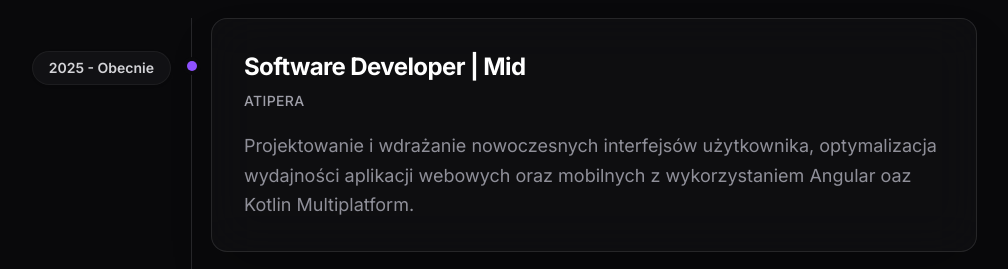
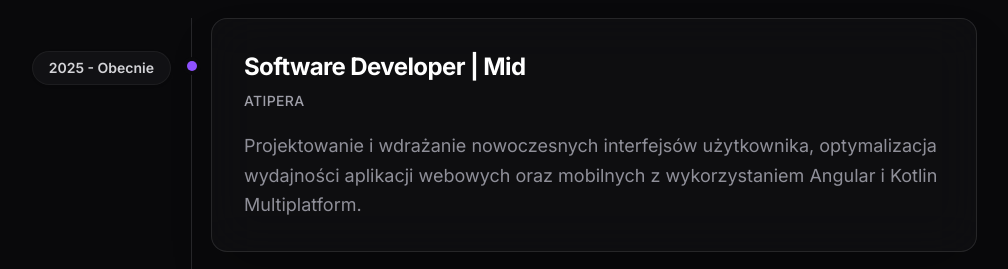
Before and after one commit to ShadowBlack77/portfolio, an Astro site: page / in a window 1280 px wide. Shown: the part 1920-2189 px from the top of the page, without its empty margins (191-1199 px from the left). Built offline with nearby package versions, Linux system fonts and the light colour scheme; Astro itself is replaced by a stand-in of ours.

Commit message:
Update experience description

```diff
--- a/src/components/Experience.astro
+++ b/src/components/Experience.astro
@@ -5,7 +5,7 @@ const experiences = [
     company: "Atipera",
     period: "2025 - Obecnie",
     description:
-      "Projektowanie i wdrażanie nowoczesnych interfejsów użytkownika, optymalizacja wydajności aplikacji webowych oraz mobilnych z wykorzystaniem Angular oaz Kotlin Multiplatform.",
+      "Projektowanie i wdrażanie nowoczesnych interfejsów użytkownika, optymalizacja wydajności aplikacji webowych oraz mobilnych z wykorzystaniem Angular i Kotlin Multiplatform.",
   },
   {
     role: "Full-Stack Developer | Internship",
```
